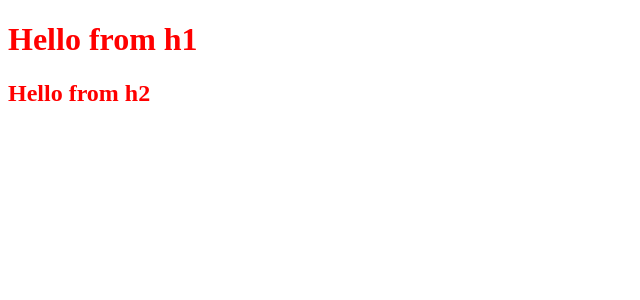
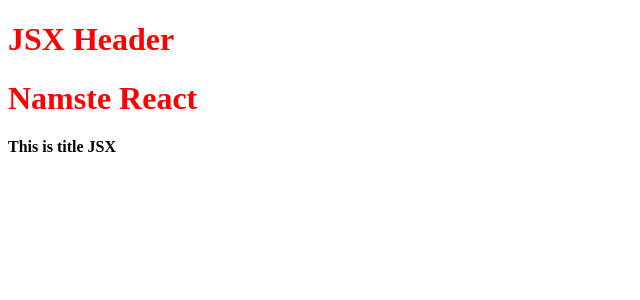
Before and after one commit to RohanAgrawa/NAMSTE-REACT, a React (Vite) app: page / in a window 1280 px wide. Shown: the top 300 px of the page, without its empty margins (0-640 px from the left). Built offline with nearby package versions, Linux system fonts and the light colour scheme.

Commit message:
Episode 3

```diff
--- a/App.js
+++ b/App.js
@@ -1,22 +1,36 @@
-// const heading = React.createElement("h1", {id : "heading"}, "Hello world from react");
-
-//    const parent = React.createElement("div", {id : "parent"},
-//     React.createElement("h1", {id : "heading"}, "Hello from h1")  // For single div
-//    );
-
 import React from "react";
 import ReactDOM from "react-dom/client";
-const parent = React.createElement("div", { id: "parent" }, [
-  React.createElement(
-    "div",
-    { id: "child1" },
-    React.createElement("h1", { id: "heading" }, "Hello from h1")
-  ),
-  React.createElement(
-    "div",
-    { id: "child2" },
-    React.createElement("h2", { id: "heading" }, "Hello from h2")
-  ),
-]); // Nested tags
+
+const heading = React.createElement("h1", { id: "heading" }, "Namste React");
+
 const root = ReactDOM.createRoot(document.getElementById("root"));
-root.render(parent);
+
+// JSX
+const jsxHeader = (
+  <div>
+    <h1 id="heading">JSX Header</h1>
+  </div>
+);
+
+// Functional Component
+const HeaderComponent = () => {
+  return (
+    <div>
+      {jsxHeader}
+      <h1 id="heading">Namste React</h1>
+    </div>
+  );
+};
+
+const title = (
+  <div>
+    <HeaderComponent></HeaderComponent>
+    <h4>This is title JSX</h4>
+  </div>
+);
+
+root.render(title);
+
+// To use Function component we use angular brackets
+
+//root.render(<HeaderComponent />);
--- a/package.json
+++ b/package.json
@@ -3,6 +3,7 @@
   "version": "1.0.0",
   "description": "This is React Application",
   "scripts": {
+    "start": "npx parcel index.html",
     "test": "jest"
   },
   "repository": {
```
Also changed, not shown: 1 other file (tests, documents, lock files or other folders).
